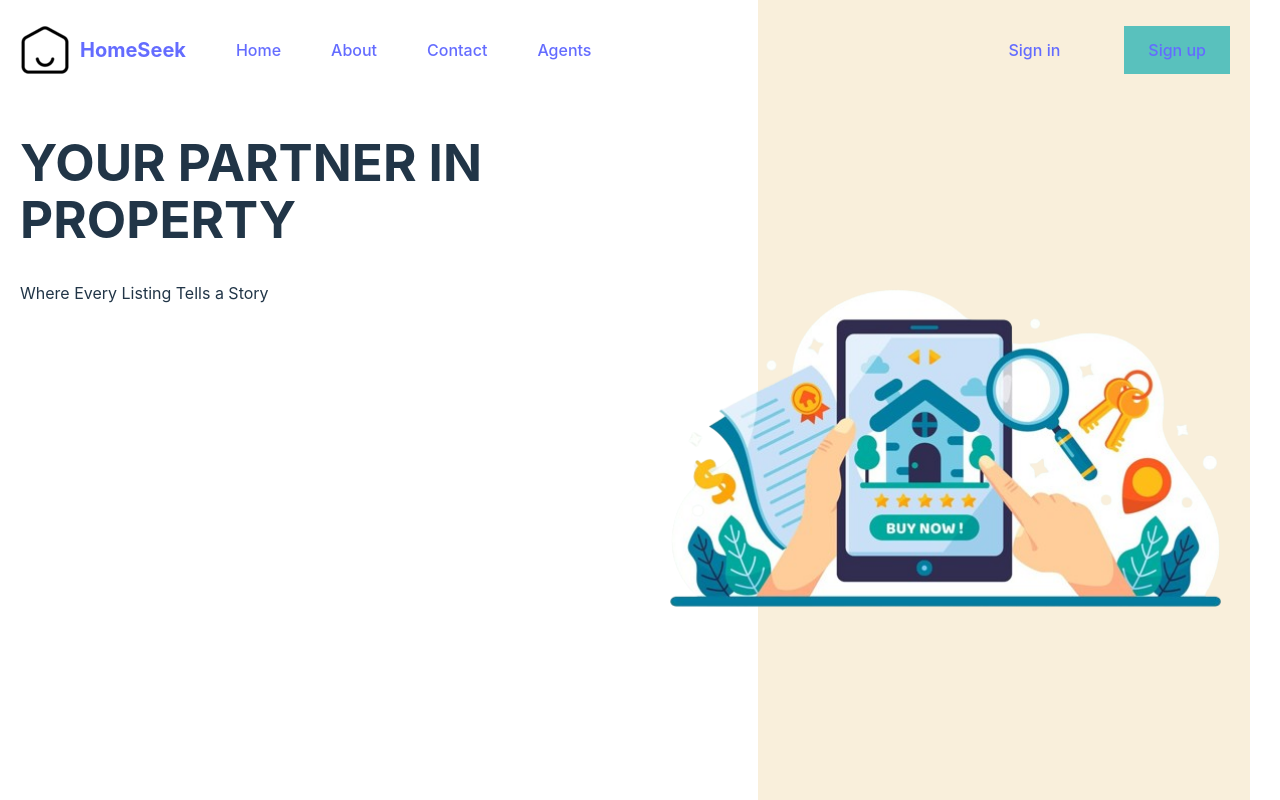
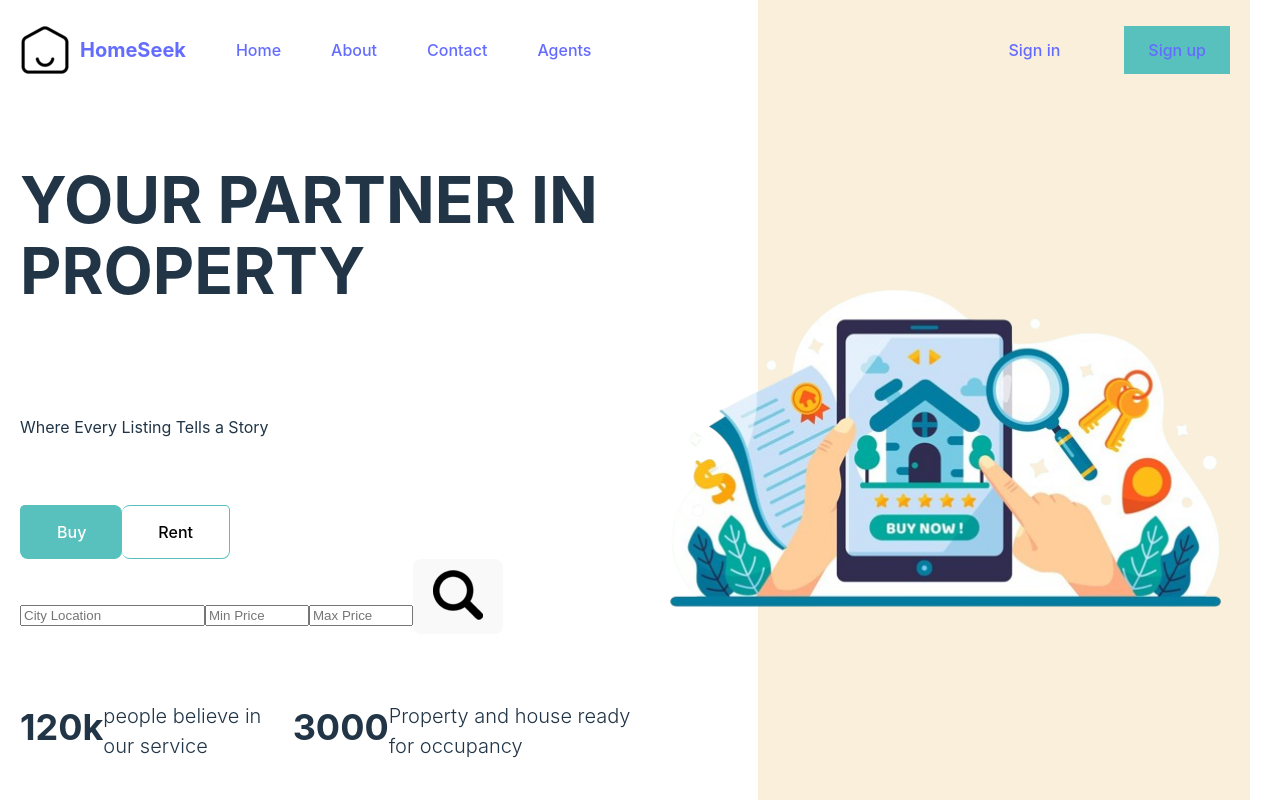
Before and after one commit to kalviumcommunity/S59_Gouri_Capstone_HomeSeek, a React (Vite) app in the folder Frontend/: page / in a window 1280 px wide. Shown: the top 800 px of the page. Built offline with nearby package versions, Linux system fonts and the light colour scheme; the HTML template or start-up script is replaced by a standard one.

Commit message:
search bar design added

```diff
--- /dev/null
+++ b/Frontend/src/components/searchBar/SearchBar.jsx
@@ -0,0 +1,45 @@
+import React, { useState } from 'react'
+import "./searchBar.scss"
+import search from "../../assets/search.png"
+
+// to not repeat types
+
+const types=["buy","rent"];
+
+function SearchBar() {
+  const [query,setQuery]=useState({
+    type:"buy",
+    location:"",
+    minPrice:0,
+    maxPrice:0,
+  })
+
+  const switchType =(val)=>{
+    setQuery(prev=>({...prev,type:val}));
+
+  };
+  return (
+    <div className="searchBar">
+      <div className="type">
+        {types.map((type)=>(
+          <button key={type} onClick={()=>switchType(type)}
+          className={query.type===type ? "active" : ""}>
+            {type}
+          </button>
+        ))}
+
+      </div>
+      <form>
+        <input type='text' name='location' placeholder='City Location'/>
+        <input type="number" name='minPrice' min={0} max={10000000} placeholder='Min Price'/>
+        <input type="number" name='maxPrice' min={0} max={10000000} placeholder='Max Price'/>
+        <button>
+          <img src={search} alt=''/>
+        </button>
+
+      </form>
+    </div>
+  )
+}
+
+export default SearchBar
--- /dev/null
+++ b/Frontend/src/components/searchBar/searchBar.scss
@@ -0,0 +1,26 @@
+.searchBar{
+    .type{
+        button{
+            padding: 16px 36px;
+            border: 1px solid #59C1BD;
+            cursor: pointer;
+            background-color: white;
+            text-transform: capitalize;
+
+            &.active{
+                background-color: #59C1BD;
+                color: #ffffff;
+            }
+
+            &:first-child{
+                border-top-left-radius: 5px;
+                border-right: none;
+            }
+
+            &:last-child{
+                border-top-right-radius: 5px;
+                border-left: none;
+            }
+        }
+    }
+}
--- a/Frontend/src/pages/homePage/homePage.scss
+++ b/Frontend/src/pages/homePage/homePage.scss
@@ -7,6 +7,29 @@
 
         .wrapper{
             padding-right: 100px;
+            display: flex;
+            flex-direction: column;
+            justify-content: center;
+            gap: 50px;
+            height: 100%;
+
+            .title{
+                font-size: 64px;
+            }
+
+            .boxes{
+                display: flex;
+                justify-content: space-between;
+
+                h1{
+                    font-size: 36px;
+                }
+
+                h2{
+                    font-size: 20px;
+                    font-weight: 300;
+                }
+            }
         }
     }
 
--- a/Frontend/src/pages/homePage/homepage.jsx
+++ b/Frontend/src/pages/homePage/homepage.jsx
@@ -1,6 +1,7 @@
 import React from 'react'
 import './homePage.scss'
 import bg from "../../assets/bg.png"
+import SearchBar from '../../components/searchBar/SearchBar'
 
 function Homepage() {
   return (
@@ -9,6 +10,17 @@
         <div className="wrapper">
         <h1 className='title'>YOUR PARTNER IN PROPERTY</h1>
         <p>Where Every Listing Tells a Story</p>
+        <SearchBar/>
+        <div className="boxes">
+          <div className="box"></div>
+          <h1>120k</h1>
+          <h2>people believe in our service</h2>
+
+          <div className="box"></div>
+          <h1>3000</h1>
+          <h2>Property and house ready for occupancy</h2>
+
+        </div>
         </div>
       </div>
       <div className="imgContainer">
```
Also changed, not shown: Frontend/src/assets/search.png (added).
